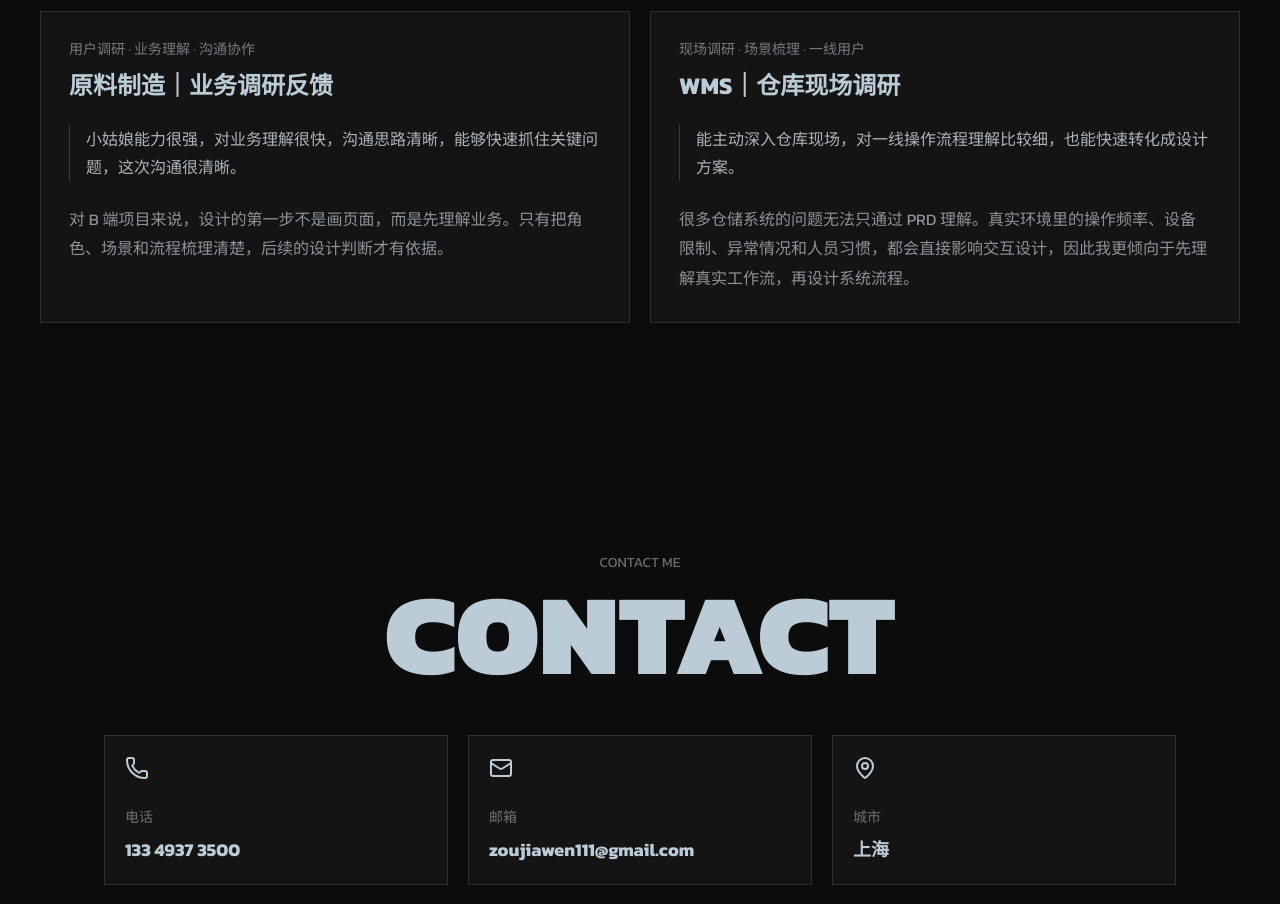
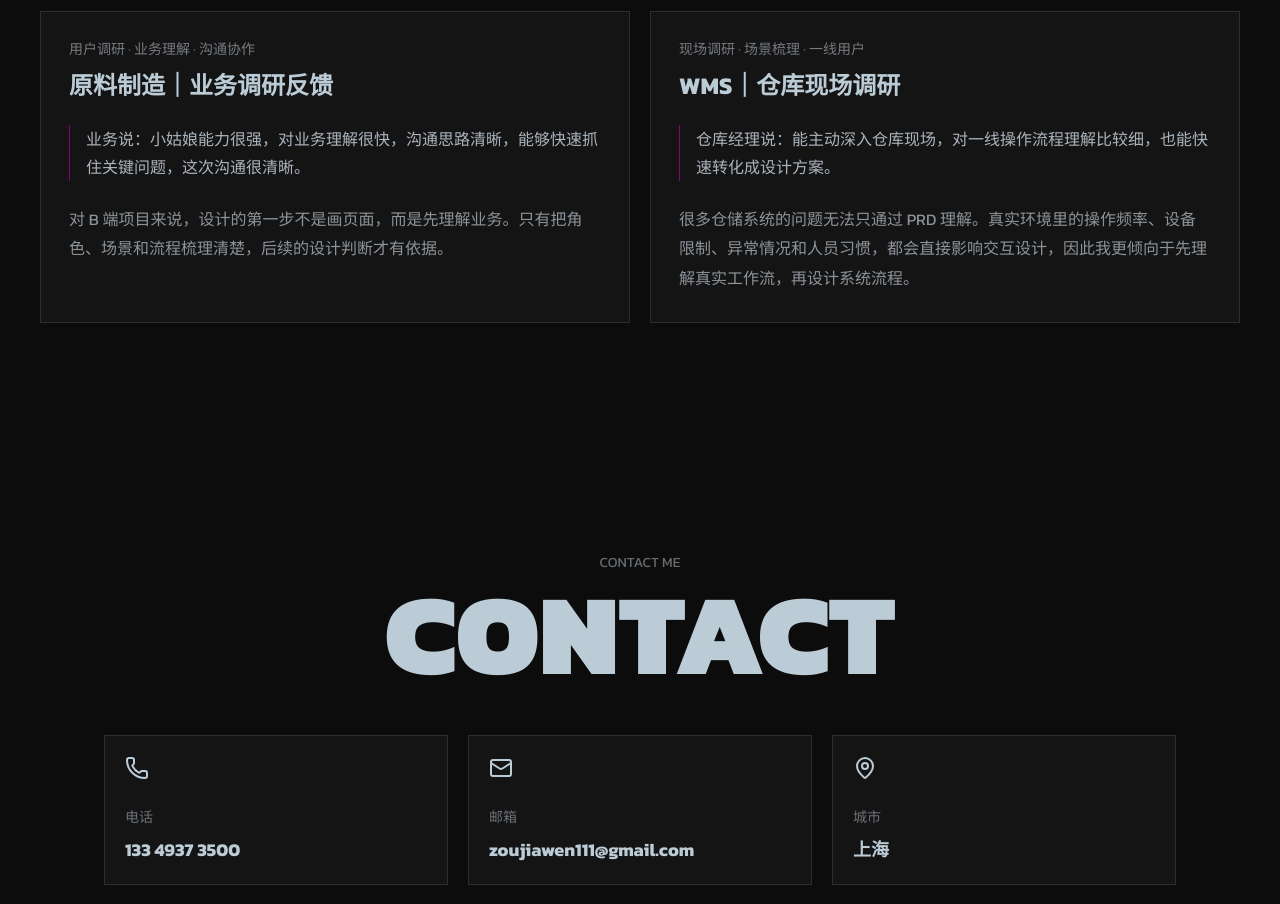
Before and after one commit to zoujiawen111/portfolio, a React (Vite) app: page / in a window 1280 px wide. Shown: the part 6260-7164 px from the top of the page. Built offline with nearby package versions, Linux system fonts and the light colour scheme.

Commit message:
Update testimonial speaker labels

```diff
--- a/src/data.js
+++ b/src/data.js
@@ -112,7 +112,7 @@ export const others = [
     title: "原料制造｜业务调研反馈",
     tag: "用户调研 · 业务理解 · 沟通协作",
     feedback:
-      "小姑娘能力很强，对业务理解很快，沟通思路清晰，能够快速抓住关键问题，这次沟通很清晰。",
+      "业务说：小姑娘能力很强，对业务理解很快，沟通思路清晰，能够快速抓住关键问题，这次沟通很清晰。",
     thinking:
       "对 B 端项目来说，设计的第一步不是画页面，而是先理解业务。只有把角色、场景和流程梳理清楚，后续的设计判断才有依据。"
   },
@@ -120,7 +120,7 @@ export const others = [
     title: "WMS｜仓库现场调研",
     tag: "现场调研 · 场景梳理 · 一线用户",
     feedback:
-      "能主动深入仓库现场，对一线操作流程理解比较细，也能快速转化成设计方案。",
+      "仓库经理说：能主动深入仓库现场，对一线操作流程理解比较细，也能快速转化成设计方案。",
     thinking:
       "很多仓储系统的问题无法只通过 PRD 理解。真实环境里的操作频率、设备限制、异常情况和人员习惯，都会直接影响交互设计，因此我更倾向于先理解真实工作流，再设计系统流程。"
   }
```
